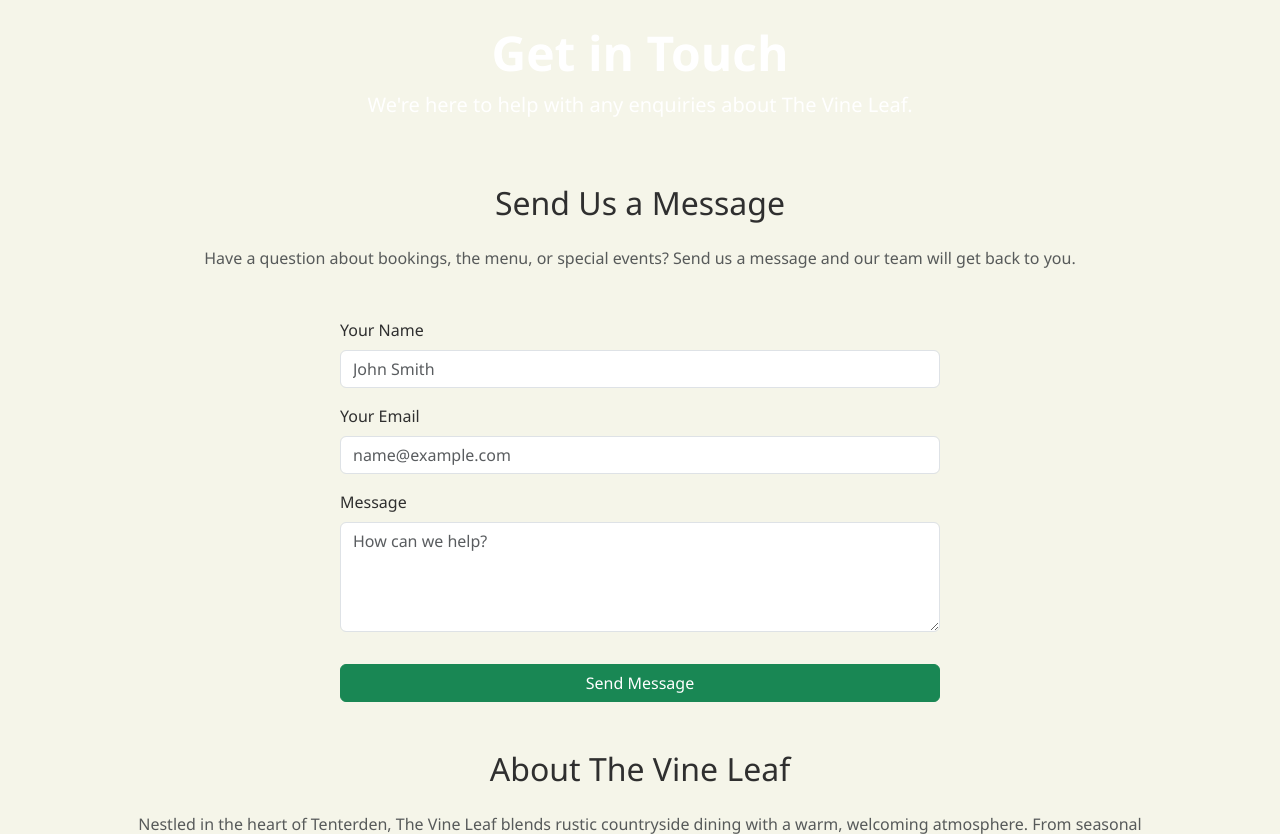
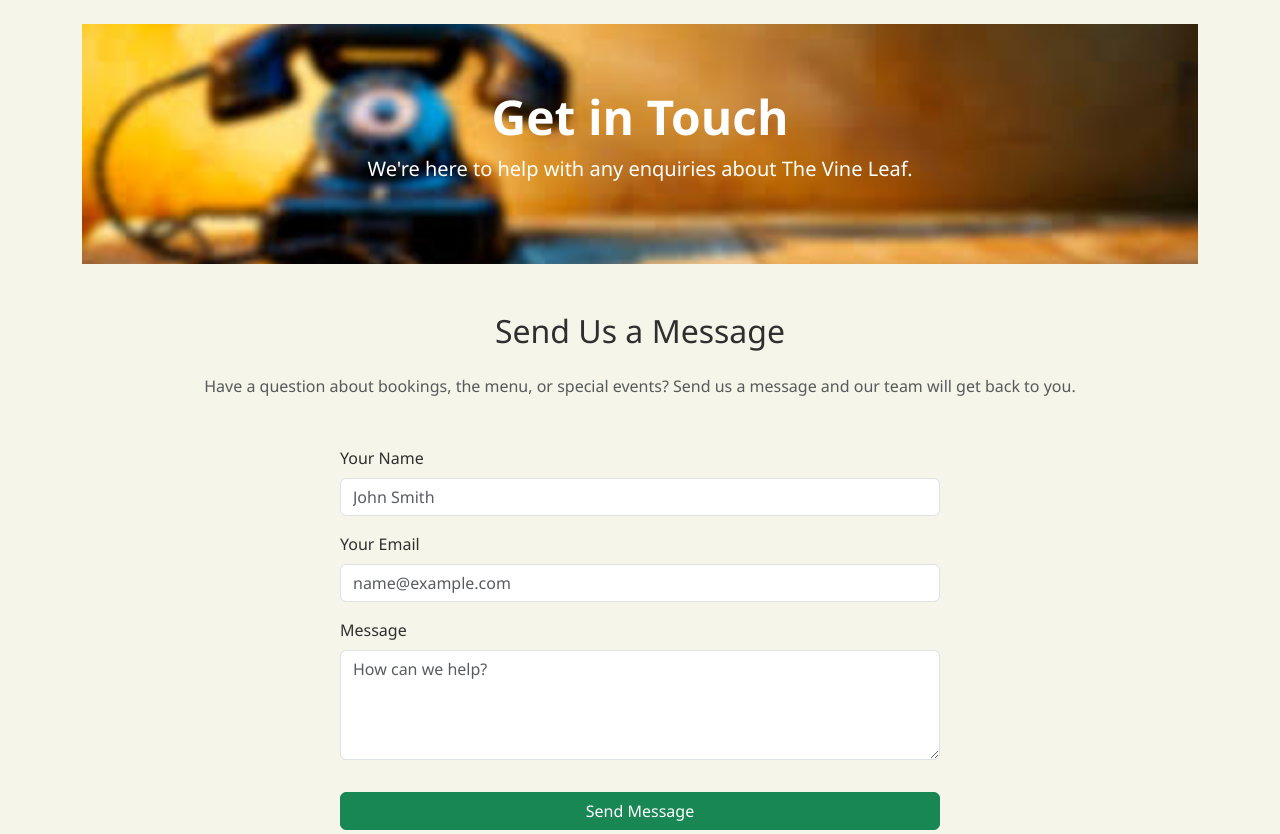
Before and after one commit to llama2409/Vineleaf-Milestone3, a Django app: page /contact/ in a window 1280 px wide. Shown: the part 56-890 px from the top of the page. Run offline with Django 5.2, Linux system fonts and the light colour scheme.

Commit message:
Style hero section for contact.html

```diff
--- a/vine_leaf/static/css/style.css
+++ b/vine_leaf/static/css/style.css
@@ -108,3 +108,17 @@
     color: #556b2f;
     font-weight: 600;
 }
+
+/* Contact page styles */
+.contact-hero {
+    height: 30vh;
+    background-image: url('/static/images/contact_hero.jpg');
+    background-size: cover;
+    background-position: center;
+    position: relative;
+}
+
+.contact-hero div {
+    position: relative;
+    z-index: 2;
+}
```
Also changed, not shown: vine_leaf/static/images/contact_hero.jpg (added).
